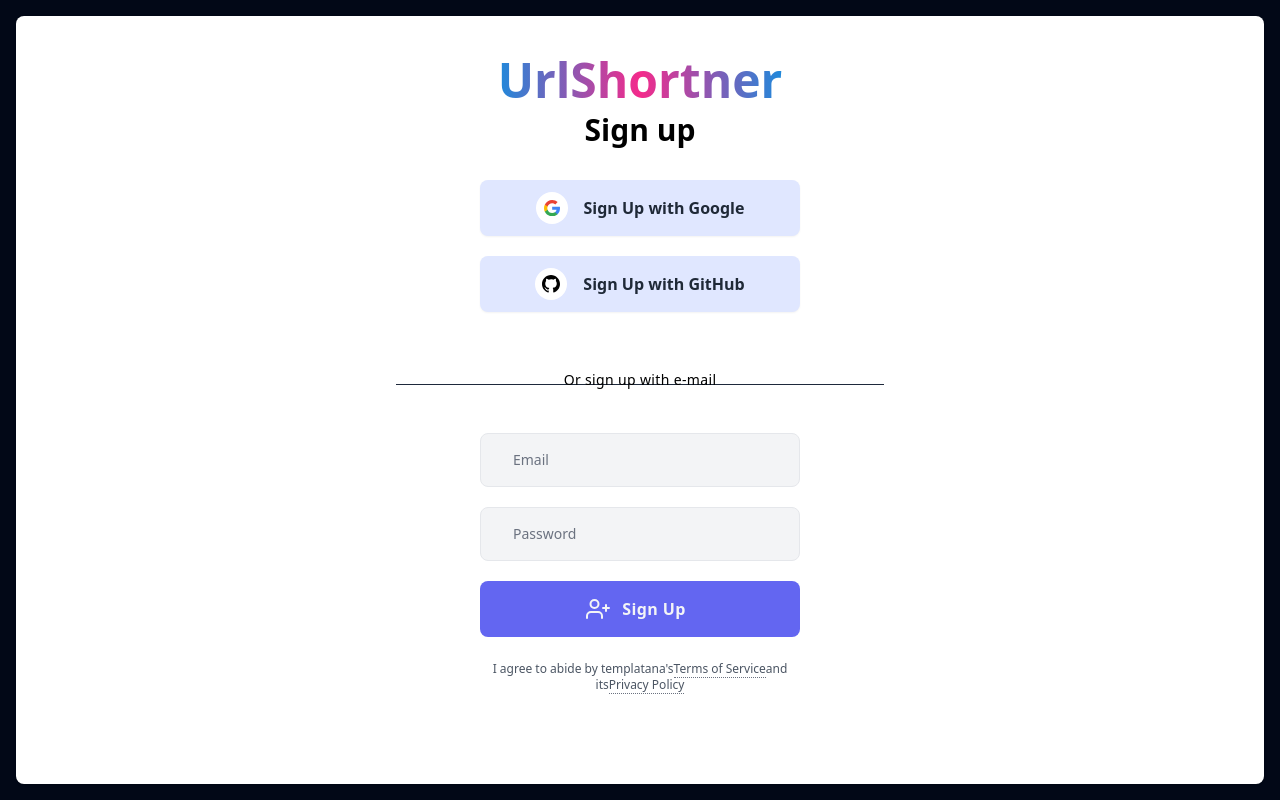
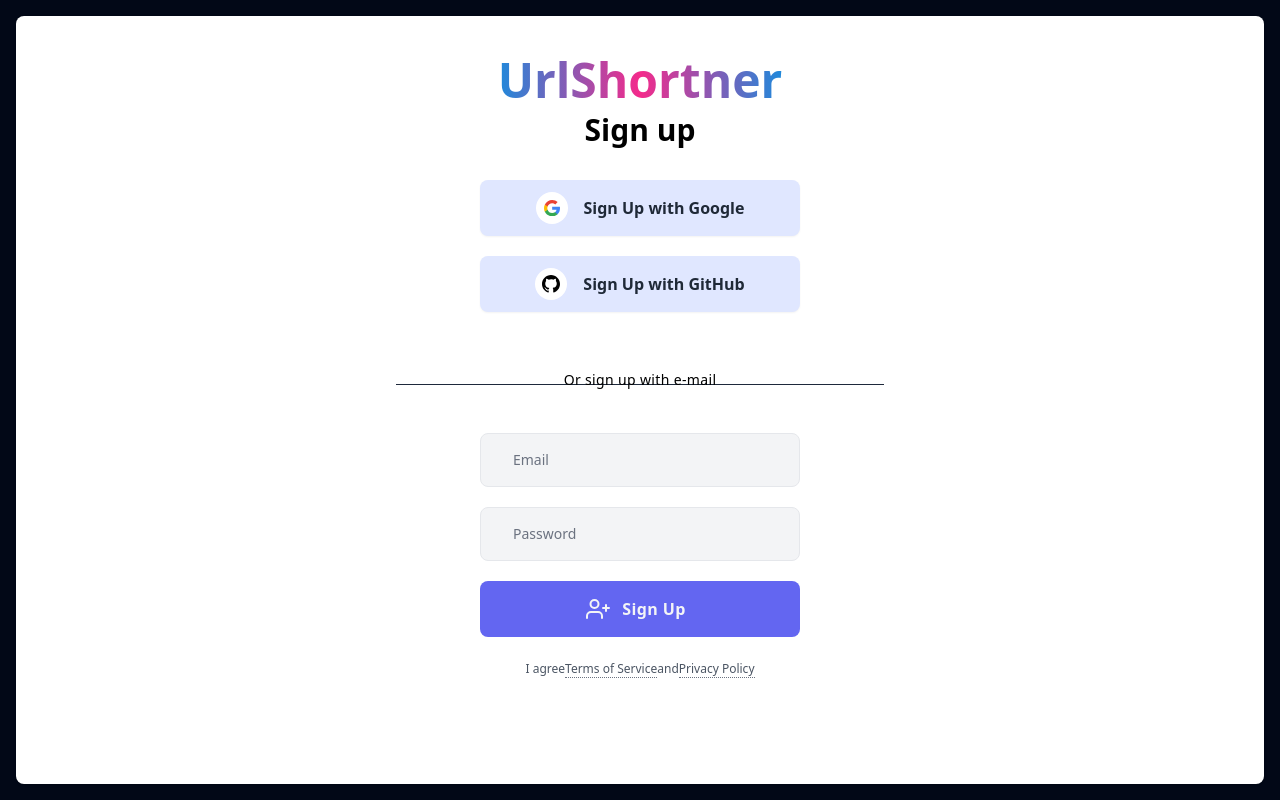
Before and after one commit to akashbhardwaj23/UrlShortner, a Next.js app in the folder urlshortnerclient/: page /login in a window 1280 px wide. Built offline with nearby package versions, Linux system fonts and the light colour scheme.

Commit message:
Fixed some typo

```diff
--- a/urlshortnerclient/src/pages/components/home.tsx
+++ b/urlshortnerclient/src/pages/components/home.tsx
@@ -79,7 +79,7 @@ function IntroPage() {
   return (
     <div className="p-8 pt-36 min-h-full flex flex-col justify-start items-center h-full overflow-x-hidden">
       <h1 className="text-5xl mb-6 text-transparent bg-clip-text bg-gradient-to-r from-[#1F89DB] via-[#F42A8B] to-[#1F89DB] font-bold">
-       Shorten's Your Links
+       Shortens Your Links
       </h1>
 
       <h2 className="text-sm text-[#C9CED6] mb-10 text-wrap">
--- a/urlshortnerclient/src/pages/login.tsx
+++ b/urlshortnerclient/src/pages/login.tsx
@@ -68,8 +68,8 @@ function SignIn() {
                             type="password" placeholder="Password" />
                         <button
                             className="mt-5 tracking-wide font-semibold bg-indigo-500 text-gray-100 w-full py-4 rounded-lg hover:bg-indigo-700 transition-all duration-300 ease-in-out flex items-center justify-center focus:shadow-outline focus:outline-none">
-                            <svg className="w-6 h-6 -ml-2" fill="none" stroke="currentColor" stroke-width="2"
-                                stroke-linecap="round" stroke-linejoin="round">
+                            <svg className="w-6 h-6 -ml-2" fill="none" stroke="currentColor" strokeWidth="2"
+                                strokeLinecap="round" strokeLinejoin="round">
                                 <path d="M16 21v-2a4 4 0 00-4-4H5a4 4 0 00-4 4v2" />
                                 <circle cx="8.5" cy="7" r="4" />
                                 <path d="M20 8v6M23 11h-6" />
@@ -79,11 +79,11 @@ function SignIn() {
                             </span>
                         </button>
                         <p className="mt-6 text-xs text-gray-600 text-center">
-                            I agree to abide by templatana's
+                            I agree
                             <Link href="#" className="border-b border-gray-500 border-dotted">
                                 Terms of Service
                             </Link>
-                            and its
+                            and
                             <Link href="#" className="border-b border-gray-500 border-dotted">
                                 Privacy Policy
                             </Link>
```
